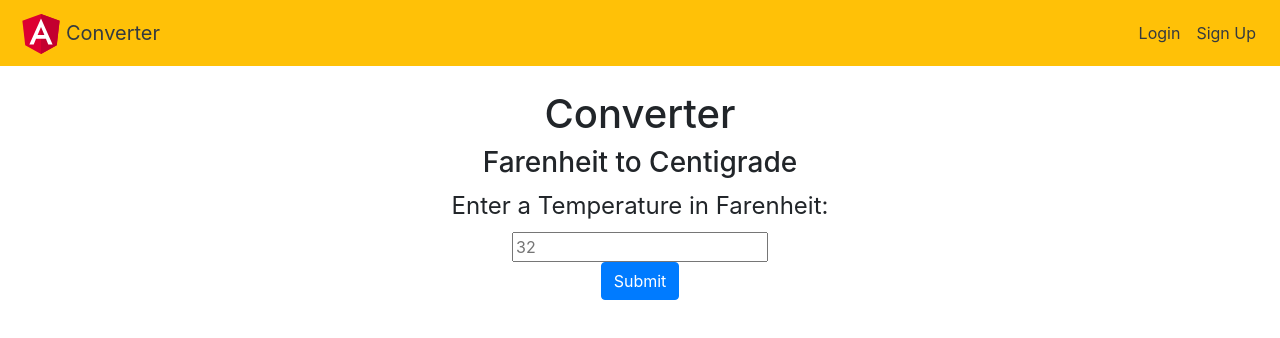
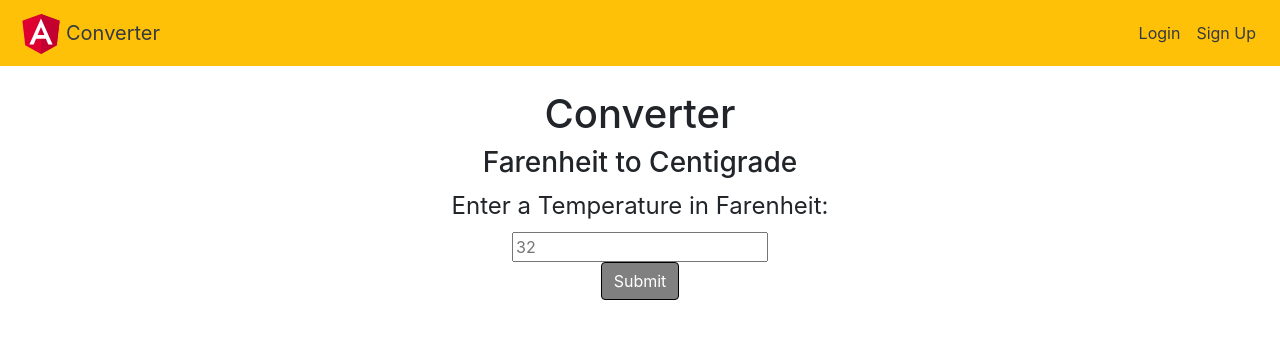
Before and after one commit to vicchimenti/converter, an Angular app: page / in a window 1280 px wide. Shown: the top 338 px of the page. Built offline with nearby package versions, Linux system fonts and the light colour scheme.

Commit message:
updated nav

```diff
--- a/src/app/components/centigrade/centigrade.component.html
+++ b/src/app/components/centigrade/centigrade.component.html
@@ -3,6 +3,7 @@
   <fieldset ng-form="centigrade">
     <legend>Enter a Temperature in Farenheit:</legend>
     <input type="number" name="post_farenheit" id="get_centigrade_from_input" placeholder="32"><br />
-    <button type="submit" class="btn btn-primary" >Submit</button>
+    <!-- using ngStyle inline until css and style classes are built and style logic implemented -->
+    <button type="submit" class="btn btn-primary" [ngStyle]="{'background-color':'grey', 'border-color':'black'}" >Submit</button>
   </fieldset>
 </form>
--- a/src/app/components/navbar/navbar.component.html
+++ b/src/app/components/navbar/navbar.component.html
@@ -7,6 +7,7 @@
   </button>
   <div class="collapse navbar-collapse justify-content-end" id="navbarCollapse">
     <ul class="navbar-nav">
+      <!-- Hiding login/register links until ready to  -->
       <li class="nav-item"  [routerLinkActive]="['active']">
         <a class="nav-link text-dark" [routerLink]="['/login']" [routerLinkActive]="['active']">Login<span
             class="sr-only">(current)</span></a>
```
